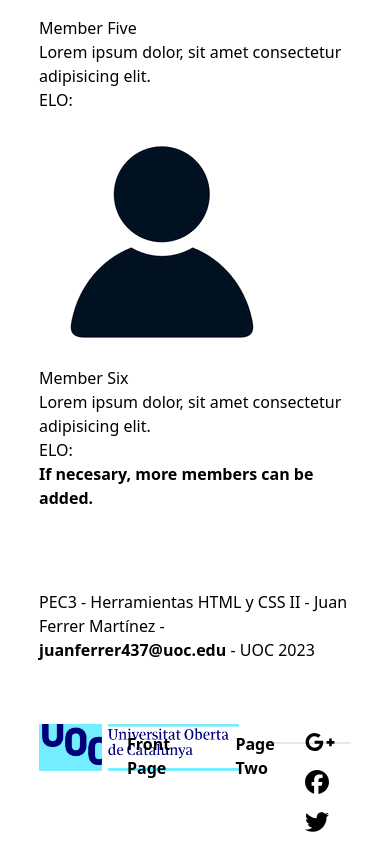
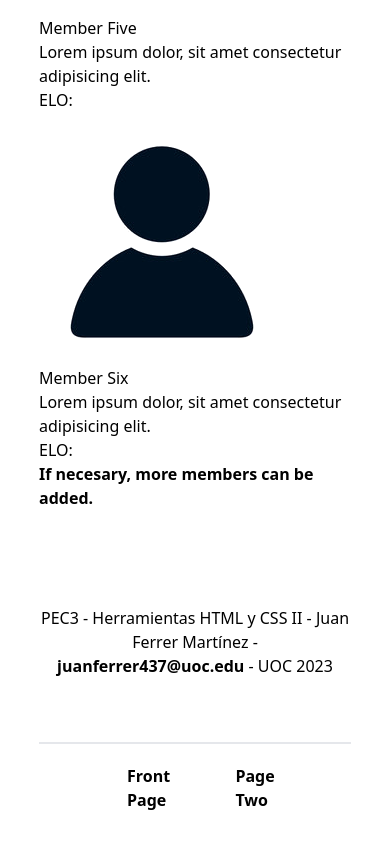
Before and after one commit to juanferrer437/M4.258-PEC3, a website built with Parcel: page src/index.html in a window 390 px wide. Shown: the part 1730-2574 px from the top of the page. Built offline with nearby package versions, Linux system fonts and the light colour scheme.

Commit message:
caravaca

```diff
--- a/src/assets/styles/_variables.scss
+++ b/src/assets/styles/_variables.scss
@@ -10,4 +10,4 @@ $uoc-masterbrand: #73edff;
 $uoc-bg: color.scale($uoc-masterbrand, $lightness: 70%);
 
 $mqMinWidth: 420px;
-$mqPeque:600px;
+$mqPeque:800px;
--- a/src/assets/styles/layouts/_footer.scss
+++ b/src/assets/styles/layouts/_footer.scss
@@ -1,5 +1,5 @@
 .footer1 {
-  @apply flex items-center justify-center h-10 mt-24;
+  @apply text-center md:flex items-center justify-center h-10 mt-24;
 }
 
 .footer2 {
@@ -10,30 +10,14 @@
   }
 
   &__logo2 {
-    @apply block max-w-[200px];
+    @apply hidden md:block max-w-[200px];
   }
 
   &__social {
     @apply flex items-center;
 
     &--icono {
-      @apply  p-1.5 h-6;
-
+      @apply hidden md:inline h-6;
     }
   }
 }
-
-// @media screen and (max-width: $mqPeque) {
-//   .footer2 {
-
-//     &__logo2 {
-//       display: none;
-//     }
-//     &__social--icono {
-//       display: none;
-//     }
-//   }
-//   .footer1 {
-//     text-align: center;
-//   }
-// }
```
